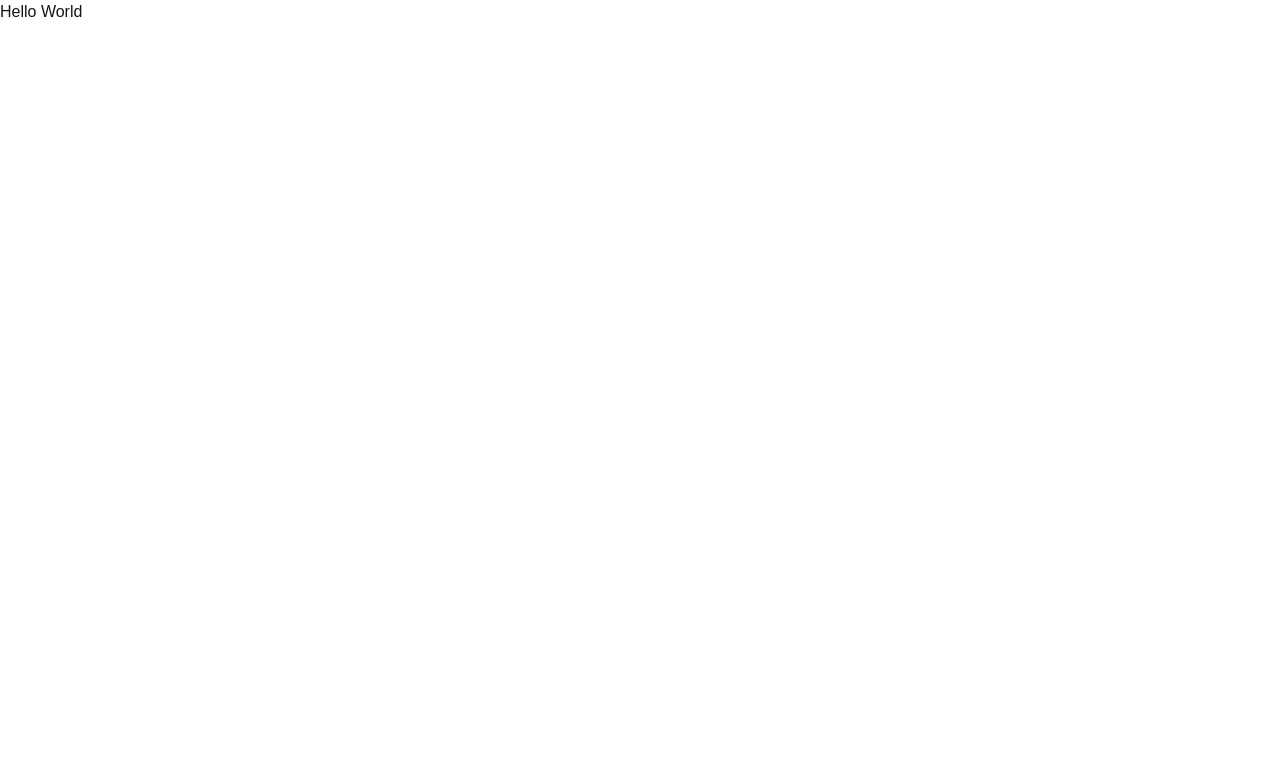
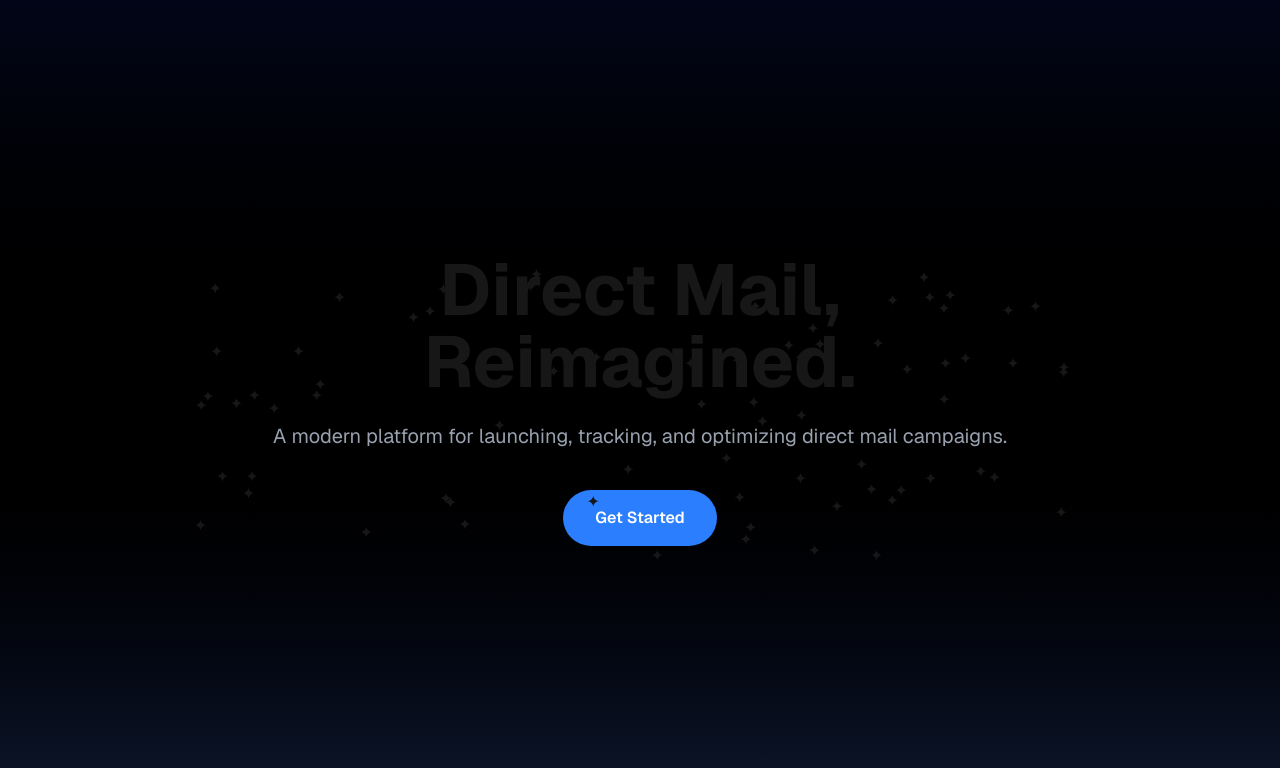
Before and after one commit to patrickboyd9-blip/test-next, a Next.js app: page / in a window 1280 px wide. Shown: the top 768 px of the page. Built offline with nearby package versions, Linux system fonts and the light colour scheme.

Commit message:
Restore Modern Mail landing page

```diff
--- a/app/page.tsx
+++ b/app/page.tsx
@@ -1,3 +1,34 @@
+const stars = Array.from({ length: 75 });
 export default function Home() {
-  return <h1>Hello World</h1>;
+  return (
+    <div className="flex flex-col flex-1 items-center justify-center bg-gradient-to-b from-slate-950 via-black to-slate-900 font-sans">
+      <main className="relative max-w-4xl text-center px-6">
+      <div className="absolute left-1/2 top-1/2 -z-10 h-96 w-96 -translate-x-1/2 -translate-y-1/2 rounded-full bg-blue-500/20 blur-3xl"></div>
+  <h1 className="text-7xl font-bold">
+    Direct Mail, Reimagined.
+  </h1>
+
+  <p className="mt-6 text-xl text-gray-400">
+    A modern platform for launching, tracking, and optimizing direct mail campaigns.
+  </p>
+
+  <button className="mt-10 rounded-full bg-blue-500 px-8 py-4 text-white font-semibold">
+    Get Started
+  </button>
+  <div>
+  {stars.map((star) => (
+    <span
+  style={{
+    position: "absolute",
+    left: `${Math.random() * 100}%`,
+    top: `${Math.random() * 100}%`,
+  }}
+>
+  ✦
+</span>
+  ))}
+</div>
+</main>
+    </div>
+  );
 }
```
